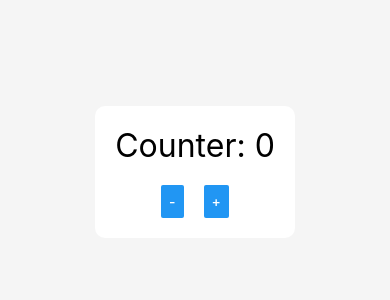
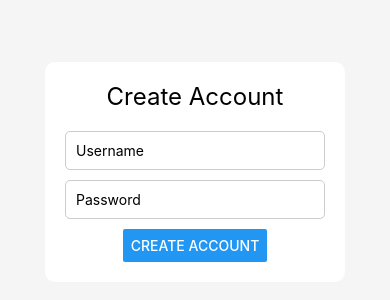
Before and after one commit to Abrav74/run-it, a React Native app in the folder sports-app/: screen / in a window 390 px wide. Shown: the part 250-550 px from the top of the page. Built offline with nearby package versions, Linux system fonts and the light colour scheme.

Commit message:
added account creation

```diff
--- /dev/null
+++ b/sports-app/AccountCreation.js
@@ -0,0 +1,67 @@
+import React, { useState } from "react";
+import { View, Text, TextInput, Button, StyleSheet } from "react-native";
+
+export default function AccountCreation({ onAccountCreated }) {
+  const [username, setUsername] = useState("");
+  const [password, setPassword] = useState("");
+  const [error, setError] = useState("");
+
+  const handleCreateAccount = () => {
+    if (!username || !password) {
+      setError("Please enter both username and password.");
+      return;
+    }
+    setError("");
+    // Simulate account creation
+    onAccountCreated(username);
+  };
+
+  return (
+    <View style={styles.container}>
+      <Text style={styles.title}>Create Account</Text>
+      <TextInput
+        style={styles.input}
+        placeholder="Username"
+        value={username}
+        onChangeText={setUsername}
+        autoCapitalize="none"
+      />
+      <TextInput
+        style={styles.input}
+        placeholder="Password"
+        value={password}
+        onChangeText={setPassword}
+        secureTextEntry
+      />
+      {error ? <Text style={styles.error}>{error}</Text> : null}
+      <Button title="Create Account" onPress={handleCreateAccount} />
+    </View>
+  );
+}
+
+const styles = StyleSheet.create({
+  container: {
+    padding: 20,
+    backgroundColor: "#fff",
+    borderRadius: 10,
+    elevation: 2,
+    alignItems: "center",
+    width: 300,
+  },
+  title: {
+    fontSize: 24,
+    marginBottom: 20,
+  },
+  input: {
+    width: "100%",
+    padding: 10,
+    marginBottom: 10,
+    borderWidth: 1,
+    borderColor: "#ccc",
+    borderRadius: 5,
+  },
+  error: {
+    color: "red",
+    marginBottom: 10,
+  },
+});
--- a/sports-app/App.js
+++ b/sports-app/App.js
@@ -1,18 +1,26 @@
 import React, { useState } from "react";
 import { SafeAreaView, View, Text, Button, StyleSheet } from "react-native";
+import AccountCreation from "./AccountCreation";
 
 export default function App() {
+  const [accountCreated, setAccountCreated] = useState(false);
+  const [username, setUsername] = useState("");
   const [count, setCount] = useState(0);
 
   return (
     <SafeAreaView style={styles.container}>
+      {!accountCreated ? (
+        <AccountCreation onAccountCreated={(uname) => { setAccountCreated(true); setUsername(uname); }} />
+      ) : (
         <View style={styles.counterContainer}>
+          <Text style={styles.counterText}>Welcome, {username}!</Text>
           <Text style={styles.counterText}>Counter: {count}</Text>
           <View style={styles.buttonRow}>
             <Button title="-" onPress={() => setCount(count - 1)} />
             <Button title="+" onPress={() => setCount(count + 1)} />
           </View>
         </View>
+      )}
     </SafeAreaView>
   );
 }
```
Lines whose indentation alone changed are shown as unchanged.
